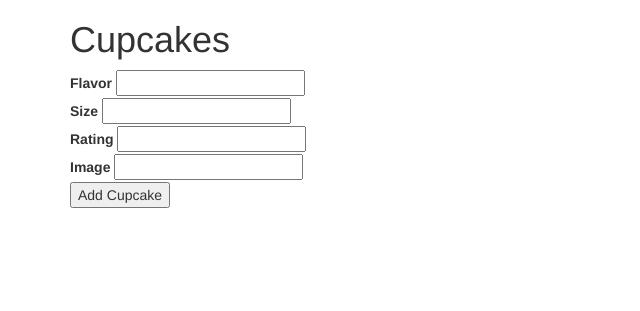
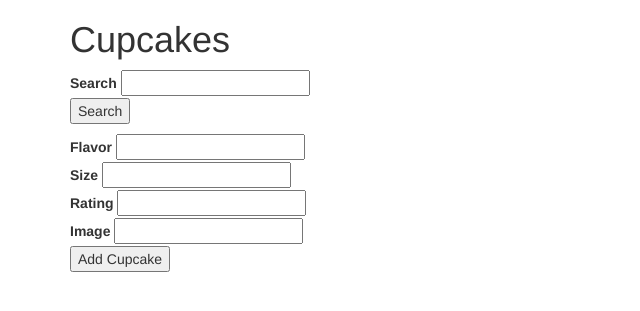
Before and after one commit to AV2001/flask-cupcakes, a Flask app: page / in a window 1280 px wide. Shown: the top 311 px of the page, without its empty margins (0-640 px from the left). Run offline with Flask 3, Linux system fonts and the light colour scheme; data that the repository does not hold is empty; some libraries are stand-ins or nearby versions.

Commit message:
add form for sending search term backend

```diff
--- a/templates/index.html
+++ b/templates/index.html
@@ -14,8 +14,16 @@
     <body>
         <div class="container">
             <h1>Cupcakes</h1>
+            <form class="search-cupcake-form">
+                <div>
+                    <label for="search">Search</label>
+                    <input type="text" name="search" id="search" />
+                </div>
+                <button>Search</button>
+            </form>
+            <ul class="search-cupcakes-list"></ul>
             <ul class="cupcakes-list"></ul>
-            <form action="/api/cupcakes" method="POST">
+            <form class="add-cupcake-form" method="POST">
                 <div>
                     <label for="flavor">Flavor</label>
                     <input type="text" name="flavor" id="flavor" required />
```
